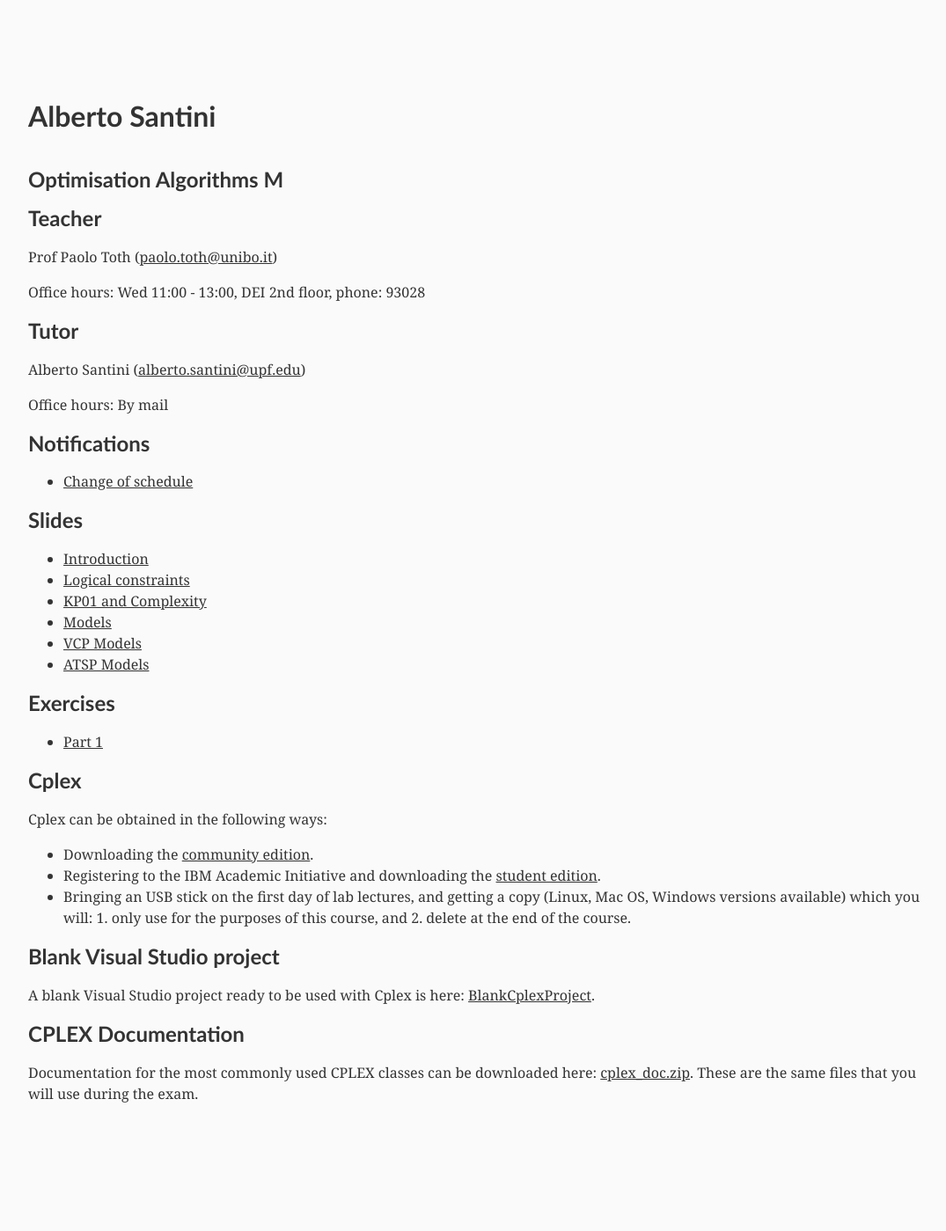
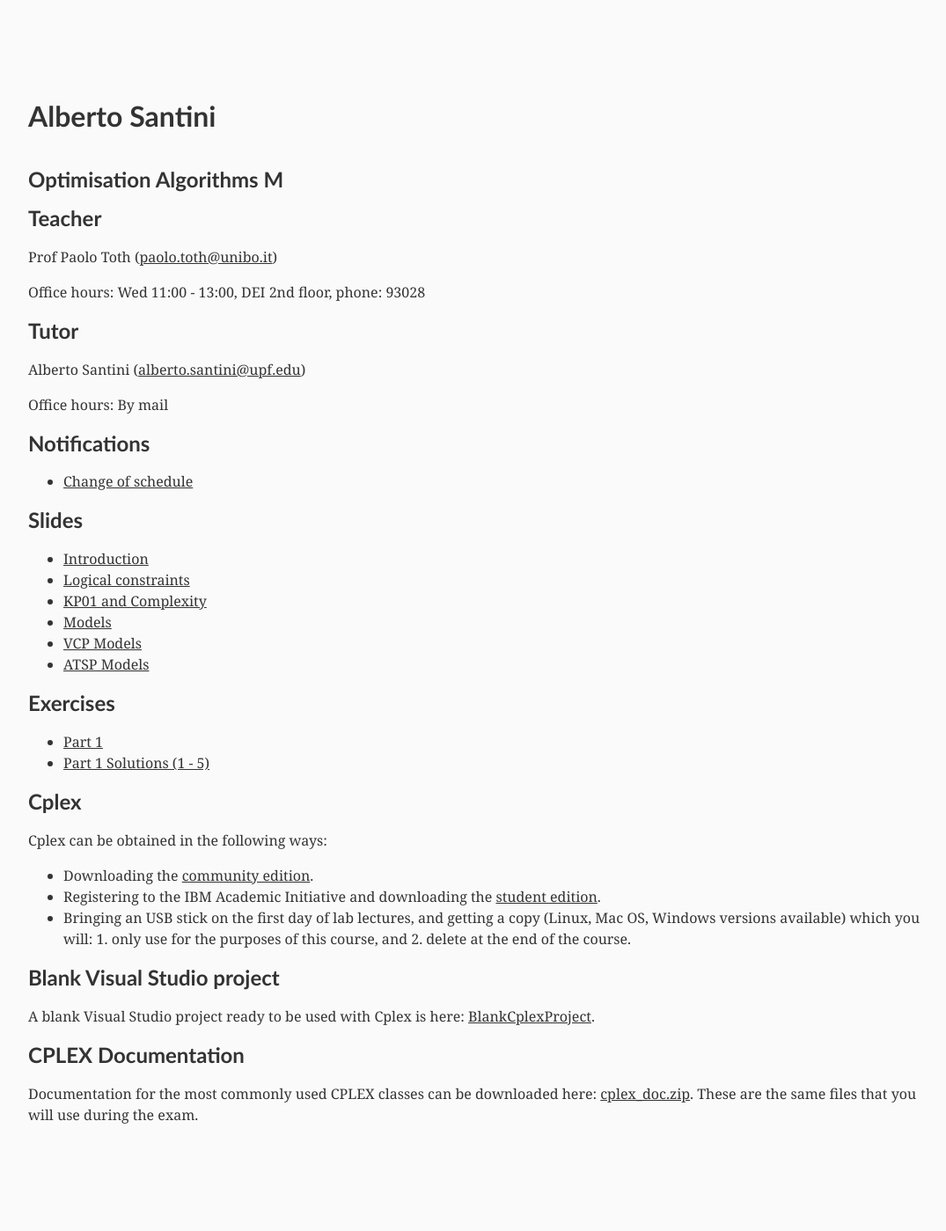
Before and after one commit to alberto-santini/alberto-santini.github.io, a Jekyll site: the page built from oa/index.html, in a window 1280 px wide. Shown: the whole page at 88% size, without its empty margins (88-1163 px from the left). Built offline with Jekyll 4.4.1, drawn with Linux system fonts in a browser that asks for light colours; before the commit the page ends 1375 px from its top, so only the background shows below that.

Commit message:
Added exercises solutions OA

```diff
--- a/oa/index.html
+++ b/oa/index.html
@@ -55,6 +55,7 @@ layout: default
 
     <ul>
       <li><a href="/files/oa/OPT-ALG_2018_Exercises_Part1.pdf">Part 1</a></li>
+      <li><a href="/files/oa/OPT-ALG_2018_Exercises_Part1_Solutions.pdf">Part 1 Solutions (1 - 5)</a></li>
     </ul>
   </div>
 
```
Also changed, not shown: 1 other file.
